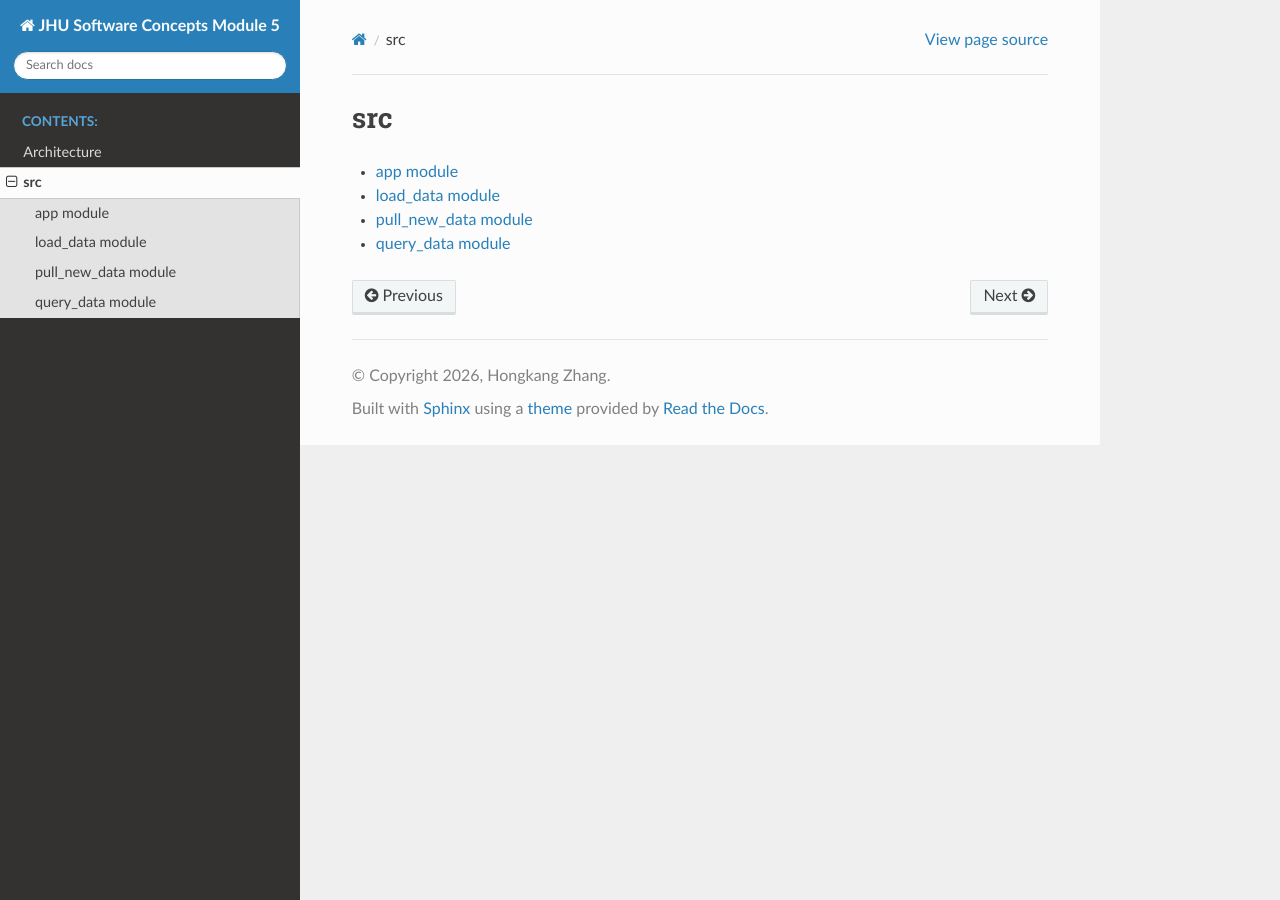
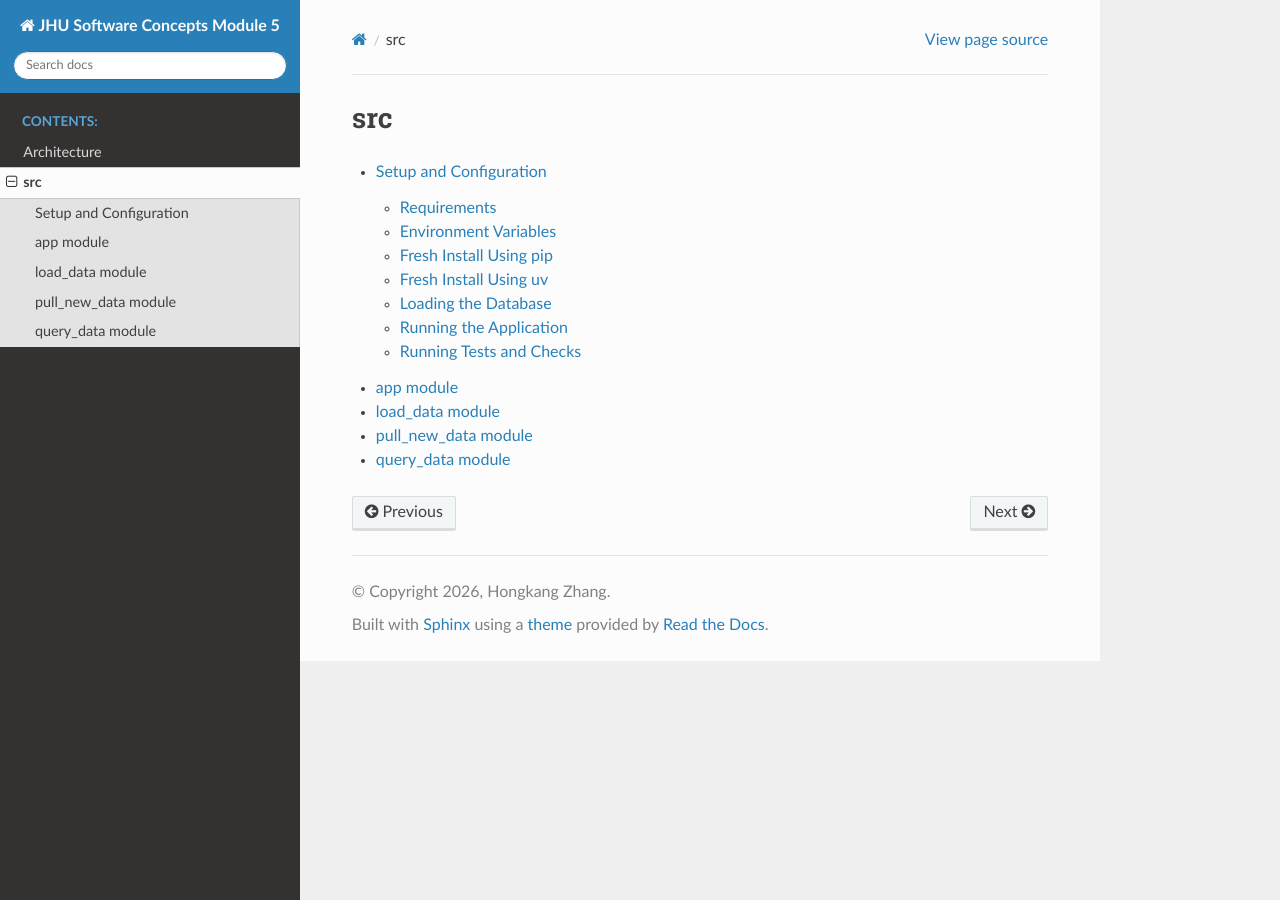
Before and after one commit to zhk1127/jhu_software_concepts, a Sphinx documentation site: the page built from module_5/docs/source/modules.rst, in a window 1280 px wide. Built offline with Sphinx 7.4.7 and the Read the Docs theme 3.1.0, drawn with Linux system fonts in a browser that asks for light colours.

Commit message:
Module 5: add setup documentation and Snyk CI

```diff
--- a/module_5/docs/source/modules.rst
+++ b/module_5/docs/source/modules.rst
@@ -4,6 +4,7 @@ src
 .. toctree::
    :maxdepth: 4
 
+   setup
    app
    load_data
    pull_new_data
--- /dev/null
+++ b/module_5/docs/source/setup.rst
@@ -0,0 +1,117 @@
+Setup and Configuration
+=======================
+
+This page describes how to install, configure, and run the GradCafe Analytics Dashboard.
+
+Requirements
+------------
+
+The project requires:
+
+* Python 3.12
+* PostgreSQL
+* Git
+
+Environment Variables
+---------------------
+
+Database credentials are loaded from environment variables rather than hard-coded values.
+
+Create a ``.env`` file based on ``.env.example``:
+
+.. code-block:: text
+
+   DB_NAME=gradcafe_db
+   DB_USER=your_user
+   DB_PASSWORD=your_password
+   DB_HOST=localhost
+   DB_PORT=5432
+
+   DATABASE_URL=postgresql://your_user:your_password@localhost:5432/gradcafe_db
+
+Fresh Install Using pip
+-----------------------
+
+Create and activate a virtual environment:
+
+.. code-block:: bash
+
+   python -m venv .venv
+   source .venv/Scripts/activate
+
+Install dependencies and install the project:
+
+.. code-block:: bash
+
+   pip install -r requirements.txt
+   pip install -e .
+
+Fresh Install Using uv
+----------------------
+
+Install uv:
+
+.. code-block:: bash
+
+   pip install uv
+
+Create an environment and install dependencies:
+
+.. code-block:: bash
+
+   uv venv
+   source .venv/Scripts/activate
+
+   uv pip install -r requirements.txt
+   uv pip install -e .
+
+Loading the Database
+--------------------
+
+Load applicant data into PostgreSQL:
+
+.. code-block:: bash
+
+   python -m src.load_data
+
+Running the Application
+-----------------------
+
+Start the Flask application:
+
+.. code-block:: bash
+
+   python src/app.py
+
+Then open:
+
+.. code-block:: text
+
+   http://127.0.0.1:5000
+
+Running Tests and Checks
+------------------------
+
+Run the test suite:
+
+.. code-block:: bash
+
+   pytest
+
+Run Pylint:
+
+.. code-block:: bash
+
+   pylint src --fail-under=10
+
+Generate the dependency graph:
+
+.. code-block:: bash
+
+   pydeps src/app.py --noshow -T svg -o dependency.svg
+
+Run Snyk dependency scanning:
+
+.. code-block:: bash
+
+   snyk test
```
Also changed, not shown: 1 other file.
